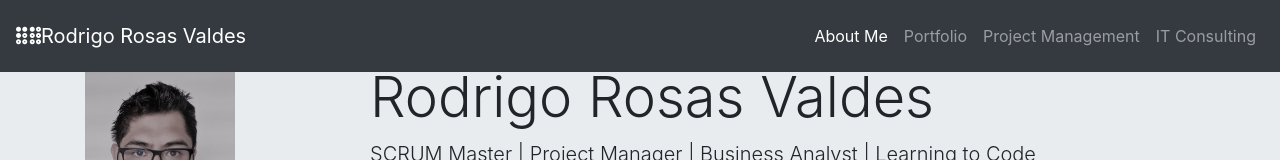
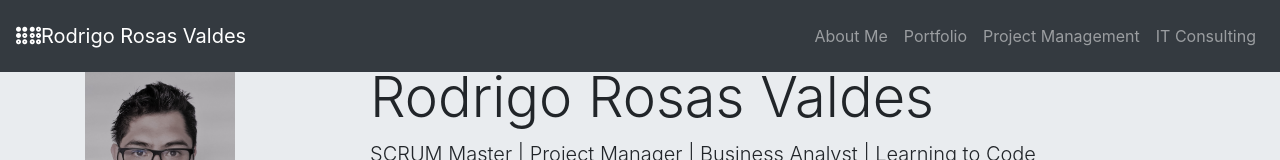
Before and after one commit to rodrigorosasv/rrv-react-portfolio, a React (Create React App) app: page / in a window 1280 px wide. Shown: the top 160 px of the page. Built offline with nearby package versions, Linux system fonts and the light colour scheme.

Commit message:
Github routes header

```diff
--- a/src/components/Header.js
+++ b/src/components/Header.js
@@ -19,7 +19,7 @@ function Header() {
             <li className="nav-item">
                 <Link
                     to="/"
-                    className={window.location.pathname === "/" ? "nav-link active": "nav-link"}
+                    className={window.location.pathname === "rrv-react-portfolio/" ? "nav-link active": "nav-link"}
                     >
                     About Me
                 </Link>
@@ -27,7 +27,7 @@ function Header() {
             <li className="nav-item">
                 <Link
                     to="/portfolio"
-                    className={window.location.pathname === "/portfolio" ? "nav-link active" : "nav-link"}
+                    className={window.location.pathname === "rrv-react-portfolio/portfolio" ? "nav-link active" : "nav-link"}
                     >
                     Portfolio
                 </Link>
@@ -35,7 +35,7 @@ function Header() {
             <li className="nav-item">
                 <Link
                     to="/projectm"
-                    className={window.location.pathname === "/projectm" ? "nav-link active" : "nav-link"}
+                    className={window.location.pathname === "rrv-react-portfolio/projectm" ? "nav-link active" : "nav-link"}
                     >
                     Project Management
                 </Link>
@@ -43,7 +43,7 @@ function Header() {
             <li className="nav-item">
                 <Link
                     to="/itconsulting"
-                    className={window.location.pathname === "/itconsulting" ? "nav-link active" : "nav-link"}
+                    className={window.location.pathname === "rrv-react-portfolio/itconsulting" ? "nav-link active" : "nav-link"}
                     >
                     IT Consulting
                 </Link>
```
